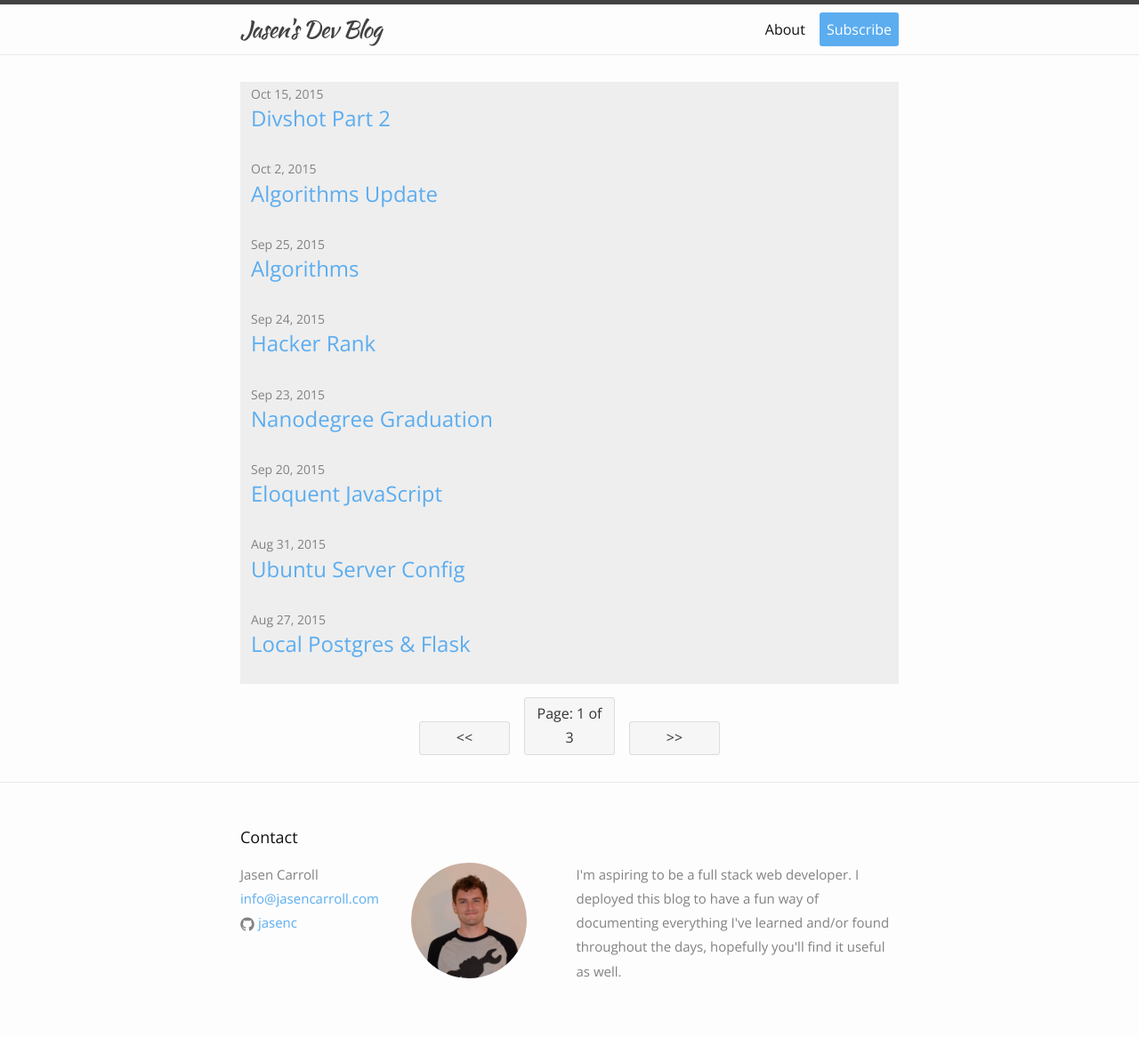
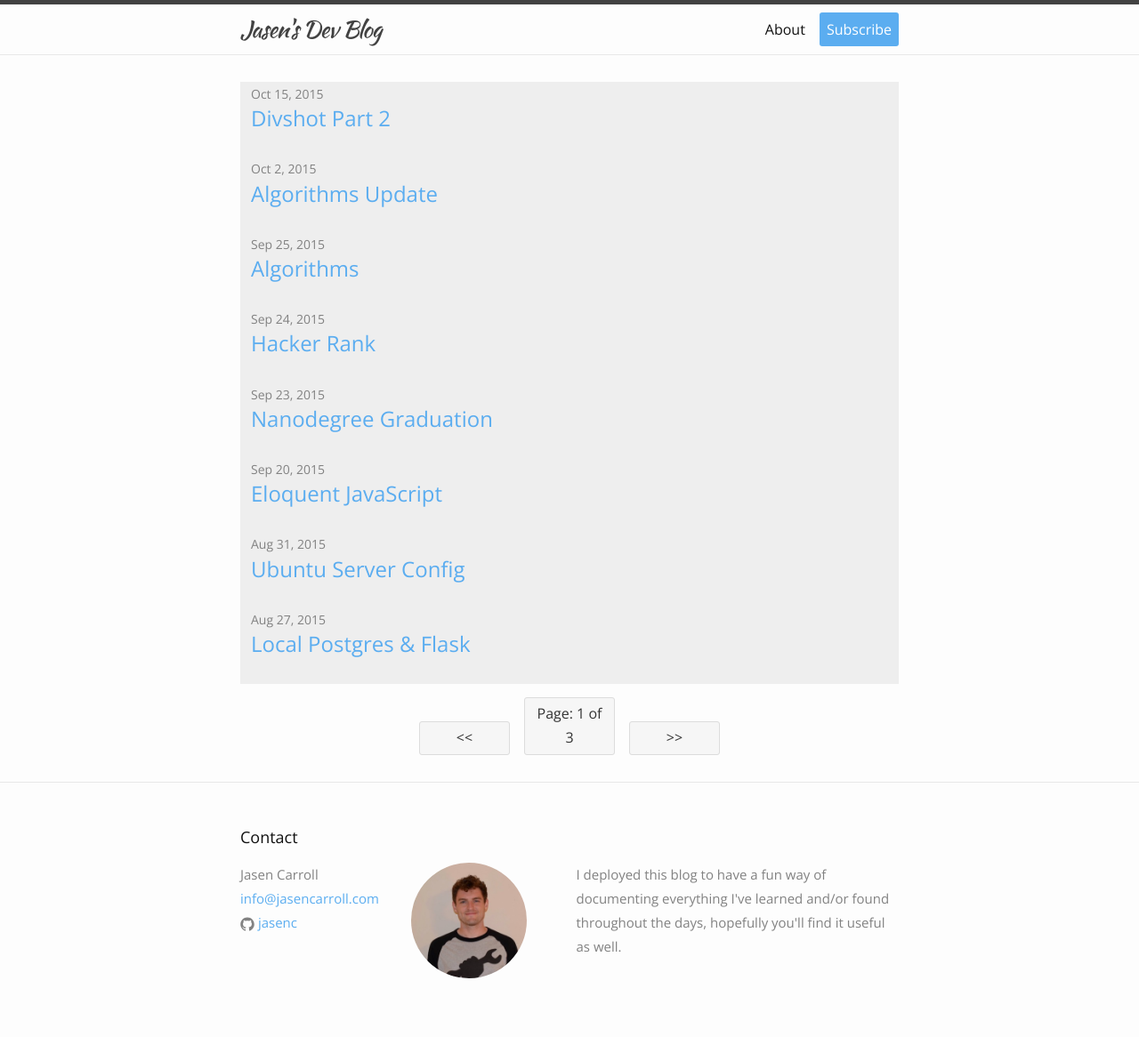
Before and after one commit to jasencblog/jasencblog.github.io, a Jekyll site: the page built from index.html, in a window 1280 px wide. Shown: the whole page at 89% size. Built offline with Jekyll 4.4.1, drawn with Linux system fonts in a browser that asks for light colours; the list of posts is cut into pages by our own code; after the commit the page ends 1145 px from its top, so only the background shows below that.

Commit message:
docs: config.yml

```diff
--- a/_config.yml
+++ b/_config.yml
@@ -4,7 +4,7 @@ footer: Contact
 subtitle: Jasen Carroll
 email: info@jasencarroll.com
 description: > # this means to ignore newlines until "baseurl:"
-  I'm aspiring to be a full stack web developer. I deployed this blog to have a fun way of documenting everything I've learned and/or found throughout the days, hopefully you'll find it useful as well.
+  I deployed this blog to have a fun way of documenting everything I've learned and/or found throughout the days, hopefully you'll find it useful as well.
 baseurl: "" # the subpath of your site, e.g. /blog/
 url: "http://yourdomain.com" # the base hostname & protocol for your site
 github_username:  jasenc
@@ -17,6 +17,3 @@ gems:
 
 paginate: 8
 paginate_path: "/blog/page/:num/"
-
-exclude:
-  - divshot.json
```
